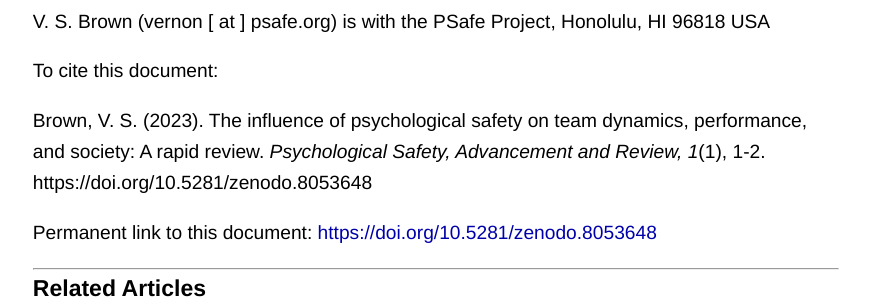
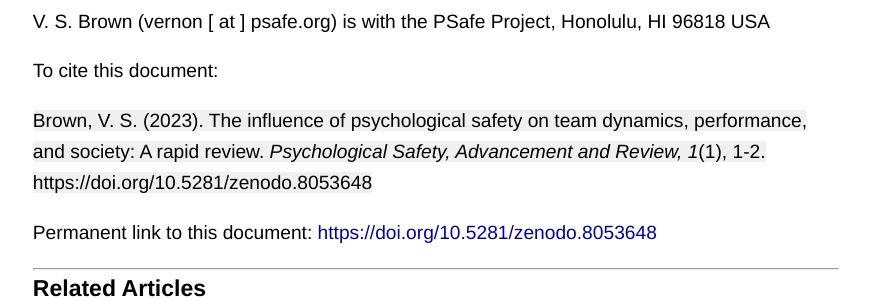
Before and after one commit to atidbit/psafe, a Jekyll site: the page built from _posts/2023-06-19-influence-of-psychological-safety-a-rapid-review.md, in a window 1280 px wide. Shown: the part 4159-4459 px from the top of the page, without its empty margins (204-1074 px from the left). Built offline with Jekyll 4.4.1, drawn with Linux system fonts in a browser that asks for light colours.

Commit message:
Update 2023-06-19-influence-of-psychological-safety-a-rapid-review.md

```diff
--- a/_posts/2023-06-19-influence-of-psychological-safety-a-rapid-review.md
+++ b/_posts/2023-06-19-influence-of-psychological-safety-a-rapid-review.md
@@ -172,9 +172,9 @@
 
 To cite this document:
 
-Brown, V. S. (2023). The influence of psychological safety on team dynamics, performance,
+<span style="background-color: #f0f0f0;">Brown, V. S. (2023). The influence of psychological safety on team dynamics, performance,
 and society: A rapid review. _Psychological Safety, Advancement and Review, 1_(1), 1-2.
-https://doi.org/10.5281/zenodo.8053648
+https://doi.org/10.5281/zenodo.8053648</span>
 
 Permanent link to this document:
 <a href="https://doi.org/10.5281/zenodo.8053648" target="_blank">https://doi.org/10.5281/zenodo.8053648</a>
```
